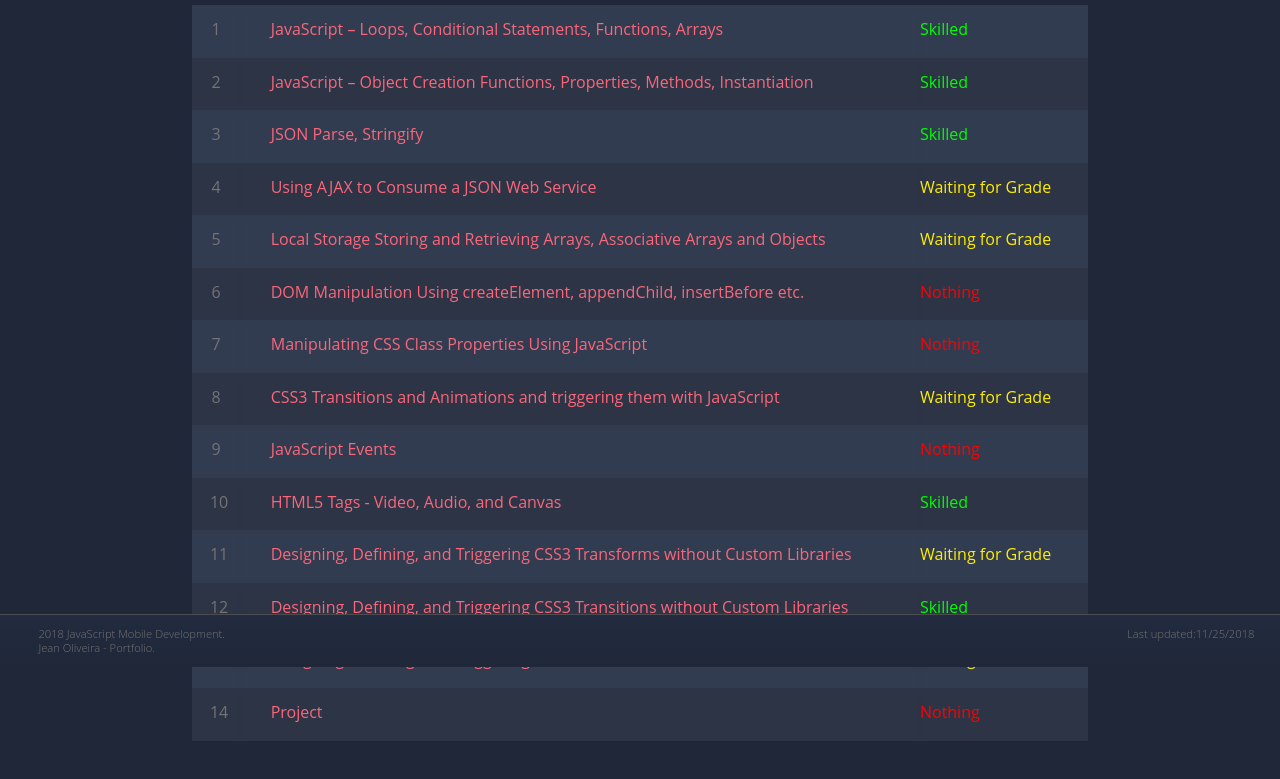
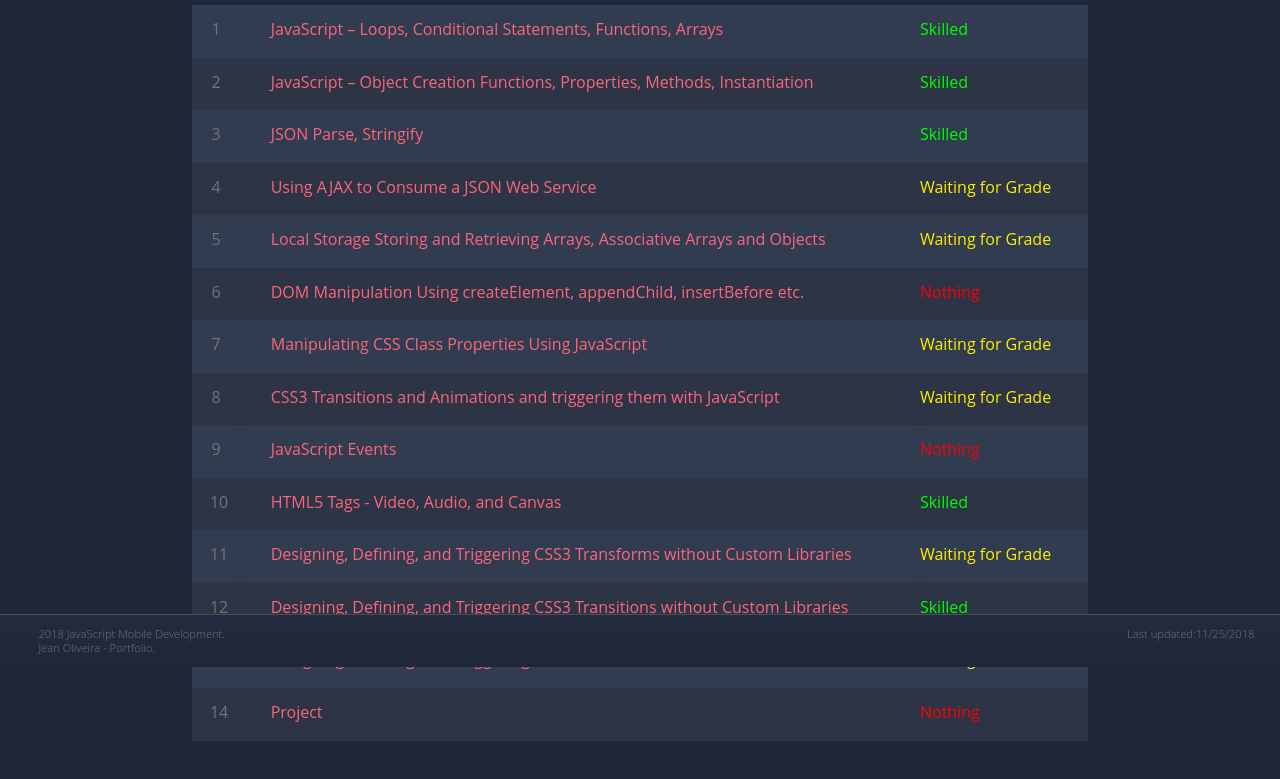
Before and after one commit to oliveira-jean/cit261, a plain HTML site: page index.html in a window 1280 px wide. Shown: the part 133-912 px from the top of the page. Drawn offline with Linux system fonts and the light colour scheme; a web font is replaced by a local one.

Commit message:
index updte

```diff
--- a/index.html
+++ b/index.html
@@ -83,7 +83,7 @@
         <td>7</td>
         <td><a href="jsmanipulating.html" class="nav-button">Manipulating CSS Class Properties Using JavaScript</a></td>
         <!-- <td>Oct 10,2018</td> -->
-        <td class="nothing">Nothing</td>
+        <td class="grading">Waiting for Grade</td>
       </tr>
       <tr>
         <td>8</td>
```
